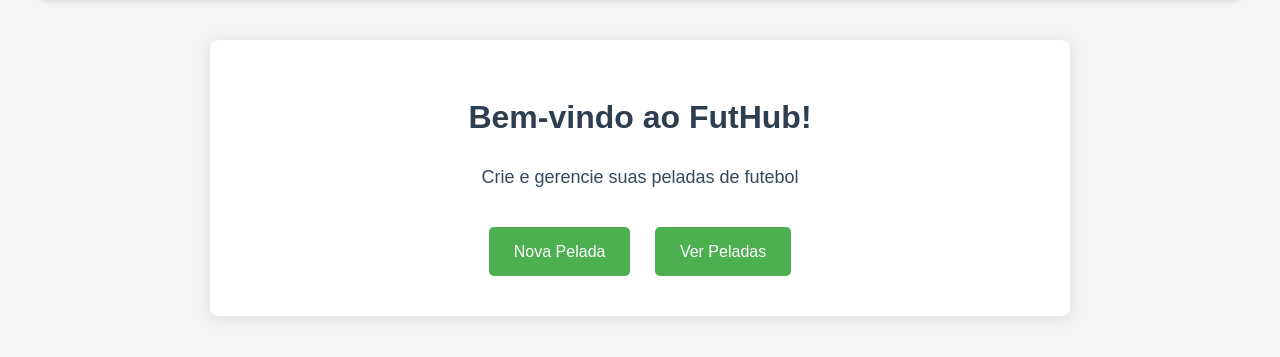
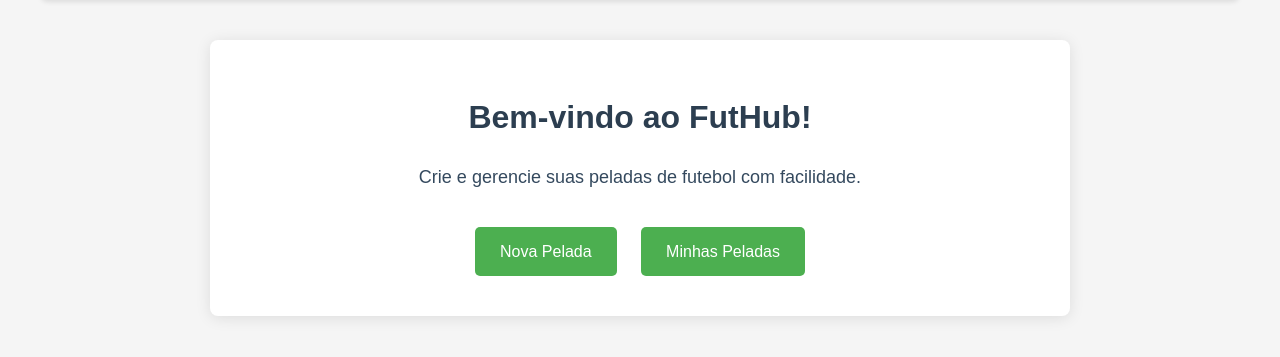
Before and after one commit to Artur-Antunes-1/FutHub_PROJETO_FDS, a Django app: page / in a window 1280 px wide. Shown: the part 111-468 px from the top of the page. Run offline with Django 5.2, Linux system fonts and the light colour scheme; the visitor is signed in with stand-in values (Sample User, id 1).

Commit message:
Atualizado home.html com mensagem de boas-vindas e ações condicionais para usuário logado

```diff
--- a/templates/core/home.html
+++ b/templates/core/home.html
@@ -47,11 +47,11 @@
 {% block content %}
 <div class="welcome-container">
     <h1>Bem-vindo ao FutHub!</h1>
-    <p>Crie e gerencie suas peladas de futebol</p>
+    <p>Crie e gerencie suas peladas de futebol com facilidade.</p>
 
     {% if user.is_authenticated %}
         <a href="{% url 'criar_pelada' %}" class="btn-primary">Nova Pelada</a>
-        <a href="{% url 'lista_peladas' %}" class="btn-primary">Ver Peladas</a>
+        <a href="{% url 'lista_peladas' %}" class="btn-primary">Minhas Peladas</a>
     {% else %}
         <div class="auth-links">
             <a href="{% url 'login' %}" class="btn-primary">Login</a>
```
